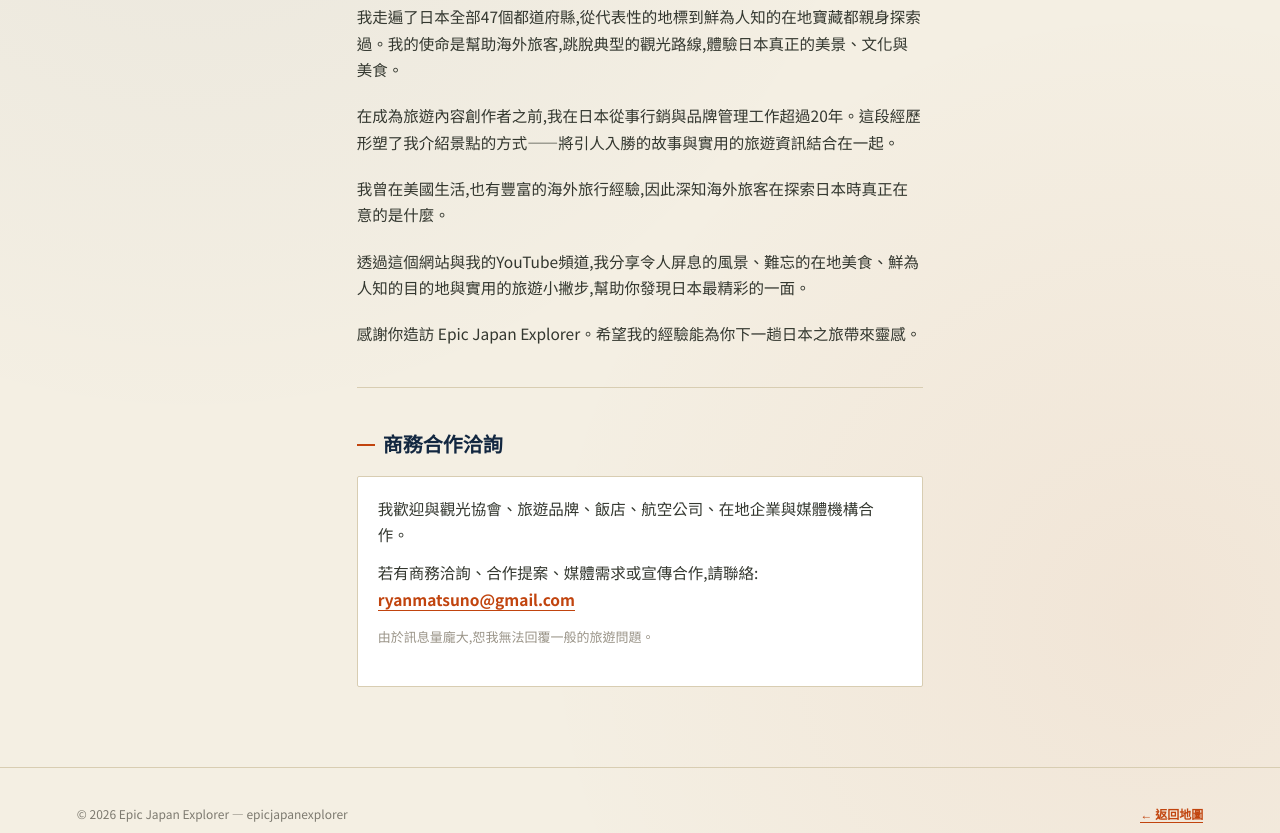
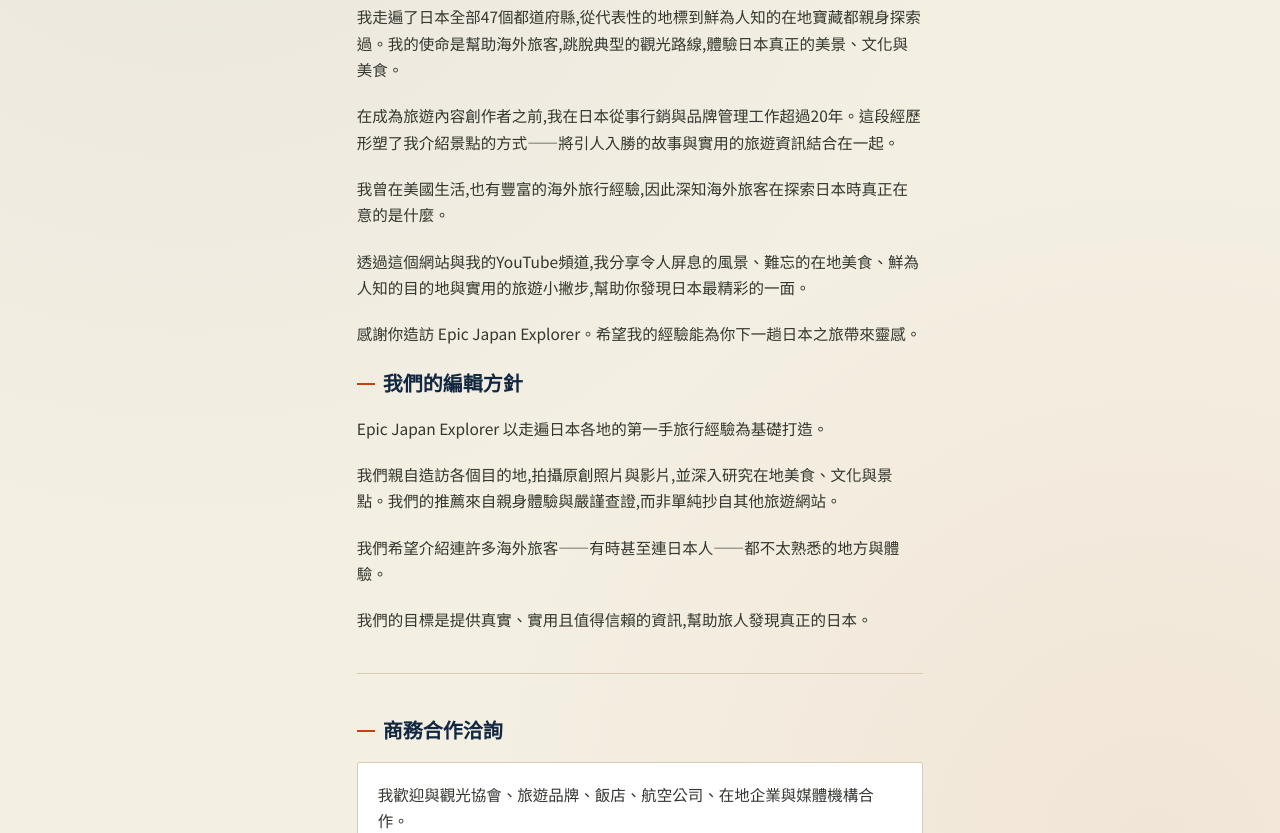
Before and after one commit to epicjapanexplorer/epicjapanexplorer, a plain HTML site: page zh-tw/about.html in a window 1280 px wide. Shown: the part 408-1241 px from the top of the page. Drawn offline with Linux system fonts and the light colour scheme.

Commit message:
Add files via upload

```diff
--- a/zh-tw/about.html
+++ b/zh-tw/about.html
@@ -111,6 +111,12 @@
   <p>透過這個網站與我的YouTube頻道,我分享令人屏息的風景、難忘的在地美食、鮮為人知的目的地與實用的旅遊小撇步,幫助你發現日本最精彩的一面。</p>
   <p>感謝你造訪 Epic Japan Explorer。希望我的經驗能為你下一趟日本之旅帶來靈感。</p>
 
+  <h2>我們的編輯方針</h2>
+  <p>Epic Japan Explorer 以走遍日本各地的第一手旅行經驗為基礎打造。</p>
+  <p>我們親自造訪各個目的地,拍攝原創照片與影片,並深入研究在地美食、文化與景點。我們的推薦來自親身體驗與嚴謹查證,而非單純抄自其他旅遊網站。</p>
+  <p>我們希望介紹連許多海外旅客——有時甚至連日本人——都不太熟悉的地方與體驗。</p>
+  <p>我們的目標是提供真實、實用且值得信賴的資訊,幫助旅人發現真正的日本。</p>
+
   <hr class="divider-rule">
 
   <h2>商務合作洽詢</h2>
```
